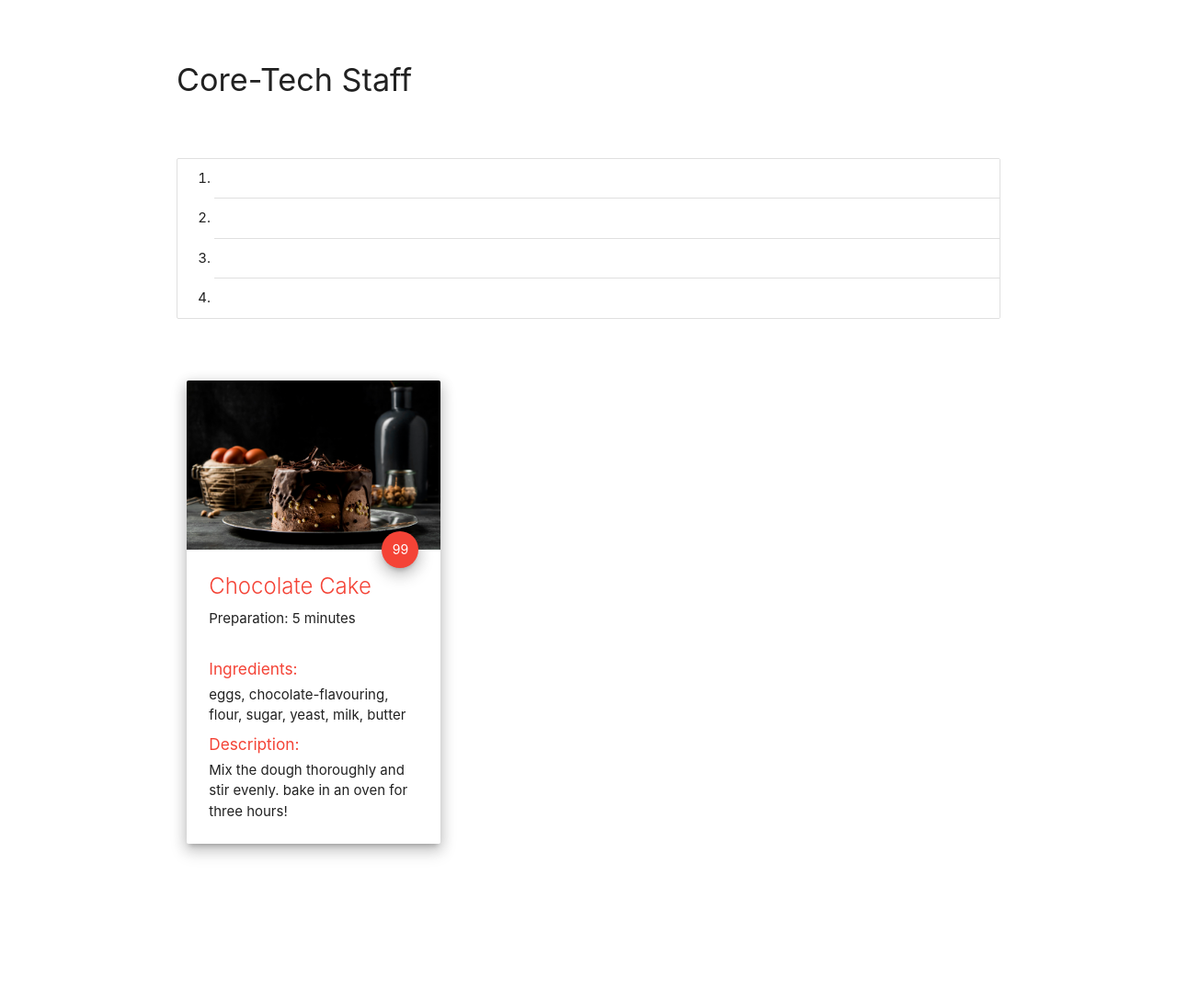
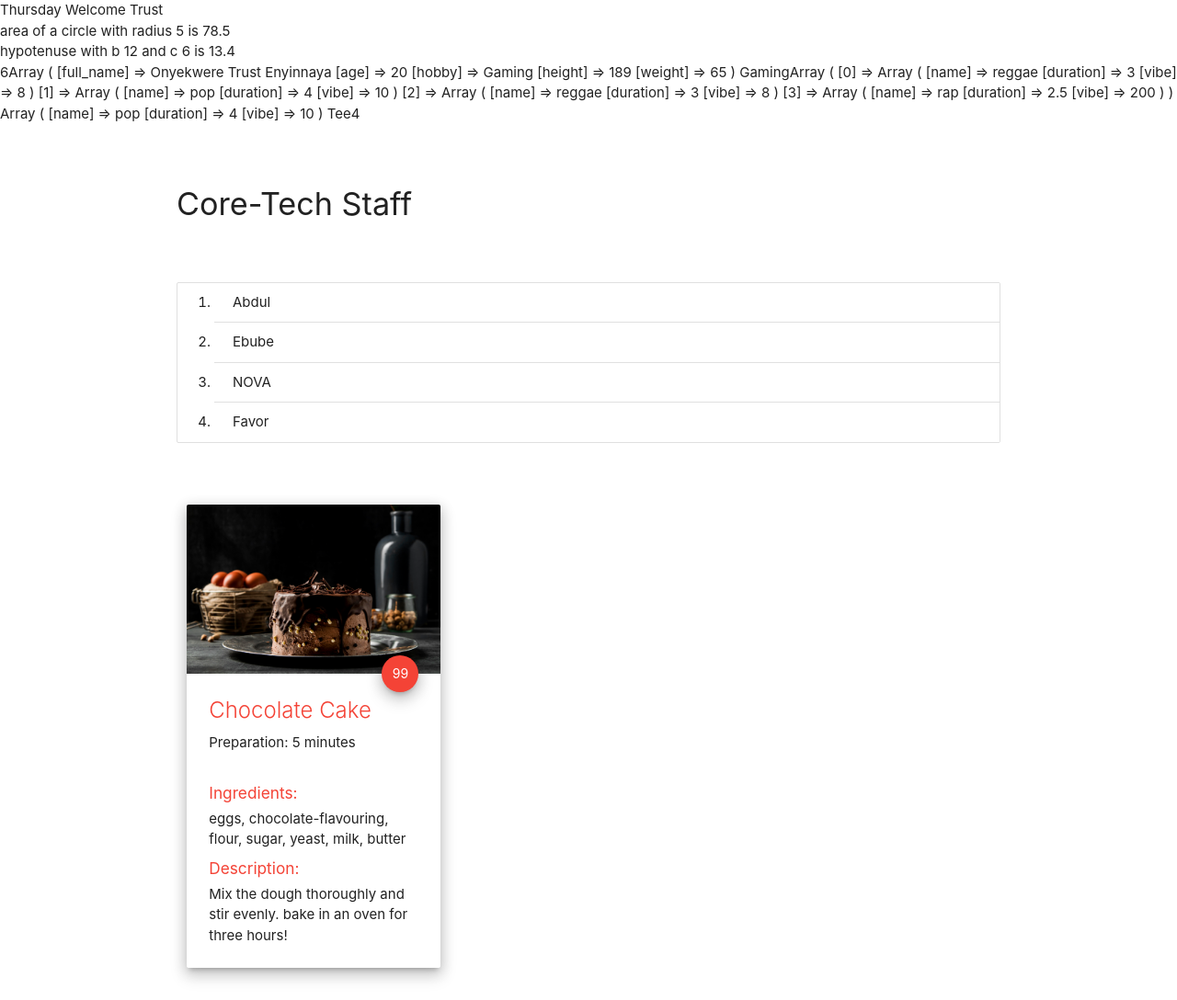
Before and after one commit to trustonyekwere/php_Learning, a PHP site: page / in a window 1280 px wide. Shown: the whole page at 92% size. Before the commit the page ends 932 px from the top, so only its background shows below. Run offline with PHP 8.4, Linux system fonts and the light colour scheme; data that the repository does not hold is empty.

Commit message:
undid delete

```diff
--- a/index.php
+++ b/index.php
@@ -1,4 +1,181 @@
 <?php
+
+$my_name = "Tee";
+// echo $my_name;
+
+$my_age = 17;
+// echo $my_age;
+
+$my_age = 25;
+// echo $my_age;
+
+// echo 'my name is $my_name'. 'I am $my_age years old' . "<br>";
+// echo "my name is $my_name. I am $my_age years old" . "<br>";
+
+//Pythagoras Theorem
+// $b = 4;
+// $c = 5;
+
+// $pythagoras_theorem = sqrt($b**2 + $c**2);
+
+// echo $pythagoras_theorem . "<br>";
+
+//C of a circle
+// $r = 20;
+
+// $c = 2 * pi() * $r;
+
+// echo $c . "<br>";
+
+// $number = "7.00005";
+
+// echo round($number);
+
+// echo rand(1 , 10); //echo random number
+// $yes = true;
+// $no = false;
+
+// echo $yes;
+// echo $no;
+
+// $my_name = null;
+
+//Indexed Arrays
+
+
+$coretech_staff = ["Abdul", "Francis", "Sean", "Victor", "Collins", "NOVA"]; // array inputs
+
+$coretech_staff[1] = "Ebube"; //to make changes to an array
+
+array_push($coretech_staff, "Favor"); //to add array to the list
+
+array_splice($coretech_staff, 2, 3); //to remove values
+
+// print_r($coretech_staff); //output readable array to browser
+
+
+//loop is running multiple codes simultaneously...
+
+//types of loop are:
+//for ($i=0; $i < ; $i++) {
+    # code...
+//} -> For
+
+//foreach ($variable as $key => $value) {
+    # code...
+//} -> foreach
+
+//->while
+//->switchcase
+
+// A function performs a specific task in a program and can be reused throughout the program
+
+//a simple function
+function say_date () {
+    echo "Thursday ";
+};
+
+say_date();
+
+//a function with parameters
+function welcome_message ($user) {
+    echo "Welcome $user ". '<br>';
+};
+
+welcome_message("Trust");
+
+//examples
+
+//function with default parameters
+function area_of_a_circle($r=0) {
+    $a = pi() * $r**2;
+    $a = number_format($a, 1);
+    echo "area of a circle with radius $r is $a". '<br>';
+};
+
+area_of_a_circle($r=5);
+
+function phythagoras_theorem($b=0, $c=0) {
+    $a = sqrt($b**2 + $c**2);
+    $a = number_format($a, 1);
+    echo "hypotenuse with b $b and c $c is $a". '<br>';
+};
+
+phythagoras_theorem($b = 12, $c = 6);
+
+//Associative Arrays
+
+$about_me = ["full_name" => "Onyekwere Trust Enyinnaya", "age" => 20, "hobby" => "Gaming"];  // array inputs
+$about_me["height"] = 189;
+$about_me["weight"] = 65;
+$about_me["skin_color"] = "red"; // to add array
+
+echo count($about_me);
+
+array_pop($about_me); //Removes the last array added
+
+print_r($about_me);
+
+echo $about_me["hobby"];
+
+//Multi-dimensional Arrays
+
+$songs = [
+    ["name" => "reggae", "duration" => 3, "vibe" => 8 ],
+    ["name" => "pop", "duration" => 4, "vibe" => 10 ],
+    ["name" => "reggae", "duration" => 3, "vibe" => 8 ],
+];
+
+$songs[] = ["name" => "rap", "duration" => 2.5, "vibe" => 200 ];
+
+$songs[0]["name"];// how to get a single value from a multi-dimensional array (write the column number, then the value or name)
+
+
+print_r($songs);
+
+print_r($songs [1]);
+
+//Assignment Operator (=)
+
+$name = "Tee";
+
+print_r($name);
+
+//  Arithmetic operators (* , + , / , -)
+
+$z = 1;
+$x = 2;
+
+$y = ($x**2 * $x)/  $x * $z;
+
+print_r($y);
+
+//BODMAS
+//(Bracket Of Division, Multiplication, Addition, and Subtraction)
+
+//Comparison Operators - are used to compare two values (number or string)
+// echo $a == $b; //$a is equal to $b
+// echo $a != $b; //$a is not equal to $b
+// echo $b <> $q; //$a is not equal to $b
+// echo $a === 3; //type check
+// echo $a > $b; //greater than
+// echo $a < $b; //less than
+// echo $a >= $b; //greater than or equal to
+// echo $a <= $b; //less than or equal to
+
+//Increment/Decrement Operators
+// echo ++$a; //adds one
+// echo --$b; //removes one
+
+//conditional statement
+// if (condition) {
+    # code...
+// }
+// else {} //opposite of if, if if doesn't meet the condition
+// elseif (condition) {
+    # code...
+// }//starts where the if condition ends.
+
 
 $recipe = [
     "name" => "Chocolate Cake",
```
